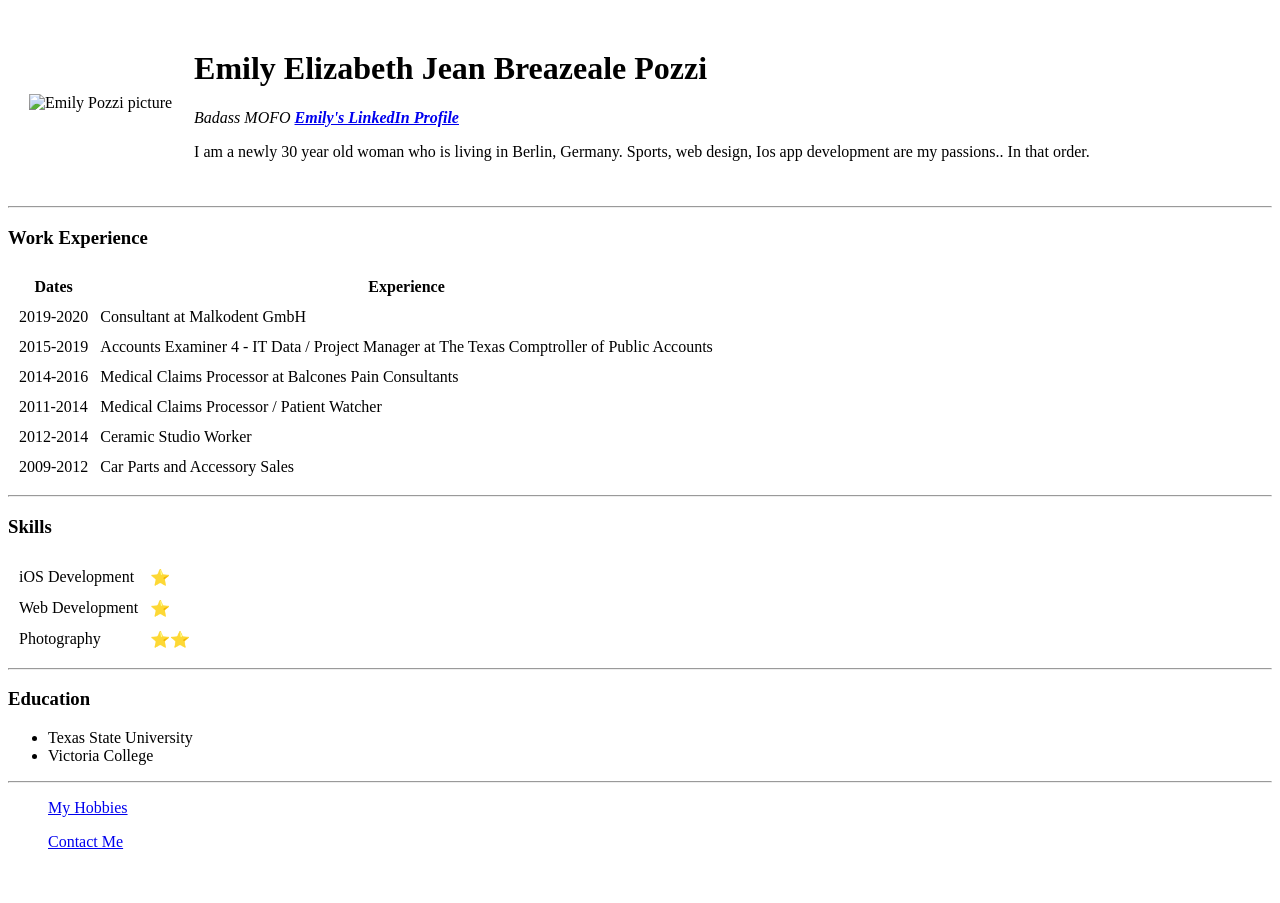
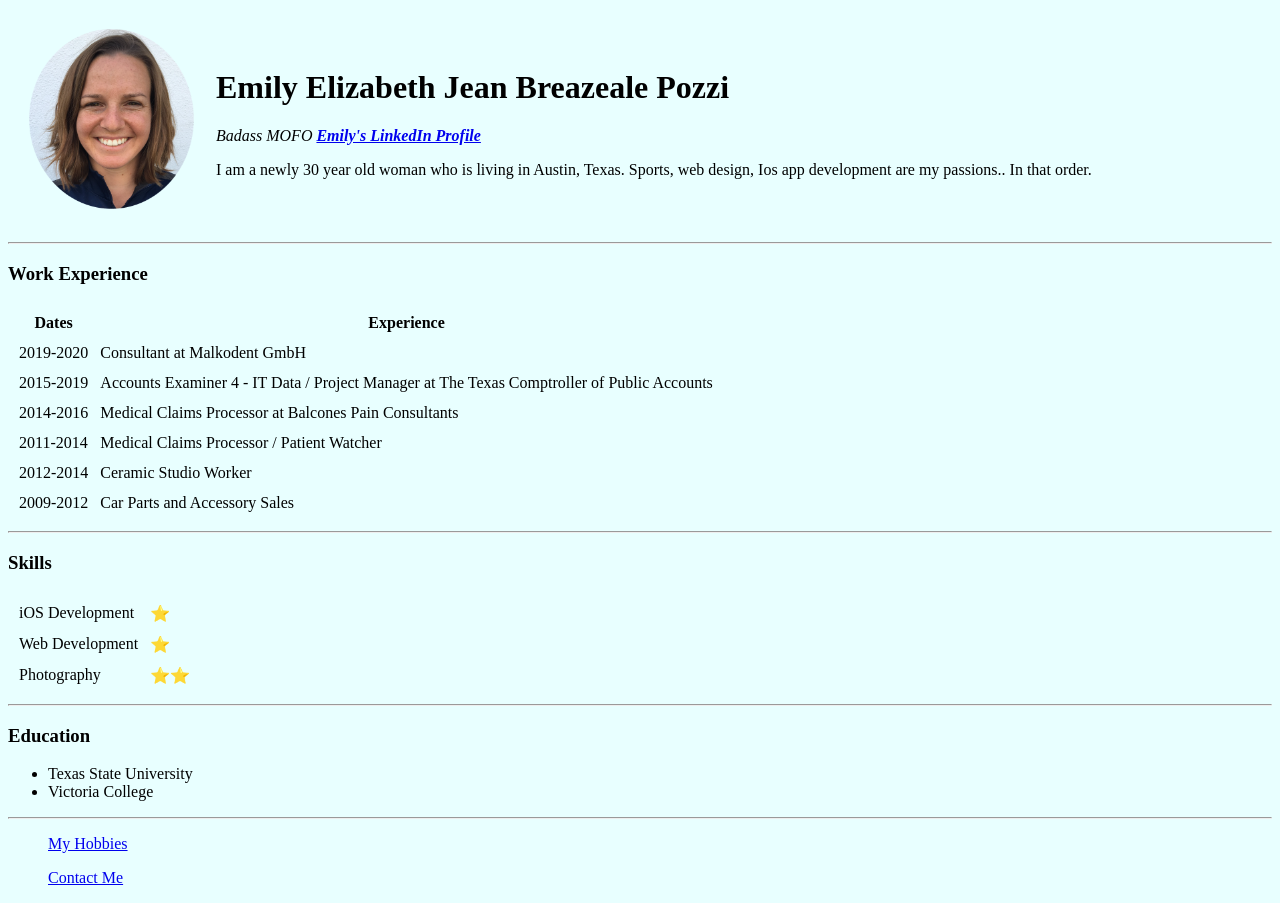
Before and after one commit to emilyepozzi/CV, a plain HTML site: page index.html in a window 1280 px wide. Before the commit the page ends 867 px from the top, so only its background shows below. Drawn offline with Linux system fonts and the light colour scheme.

Commit message:
newly added CV

```diff
--- a/index.html
+++ b/index.html
@@ -5,16 +5,17 @@
 <head>
   <meta charset="utf-8">
   <title>Emilys Personal Site</title>
+  <link rel="stylesheet" href="./styles.css/styles.css">
 </head>
 
 <body>
 
   <table cellspacing="20">
     <tr>
-      <td><img src="Emily_Pozzi_Prof-01.png" height="180px" width="165px" alt="Emily Pozzi picture" ></td>
+      <td><img src="./Photos/Emily_Pozzi_Prof-01.png" height="180px" width="165px" alt="Emily Pozzi picture" ></td>
       <td>  <h1>Emily Elizabeth Jean Breazeale Pozzi</h1>
       <p><em> Badass MOFO <strong><a href="https://www.linkedin.com/in/emilypozzi/">Emily's LinkedIn Profile</a> </strong> </em></p>
-    <p> I am a newly 30 year old woman who is living in Berlin, Germany. Sports, web design, Ios app development are my passions.. In that order. </p></td>
+    <p> I am a newly 30 year old woman who is living in Austin, Texas. Sports, web design, Ios app development are my passions.. In that order. </p></td>
     </tr>
 
   </table>
--- /dev/null
+++ b/styles.css/styles.css
@@ -0,0 +1,3 @@
+body {
+    background-color: #e8ffff;
+}
```
